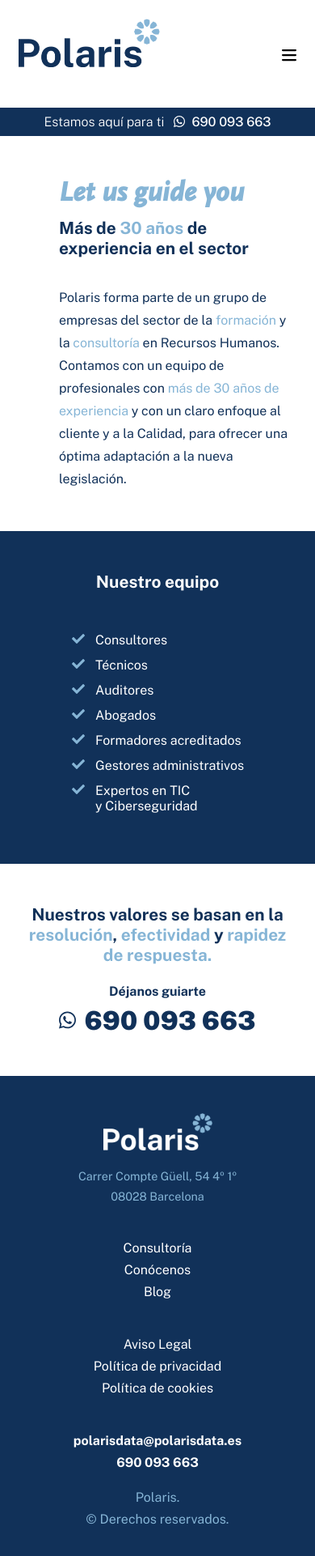
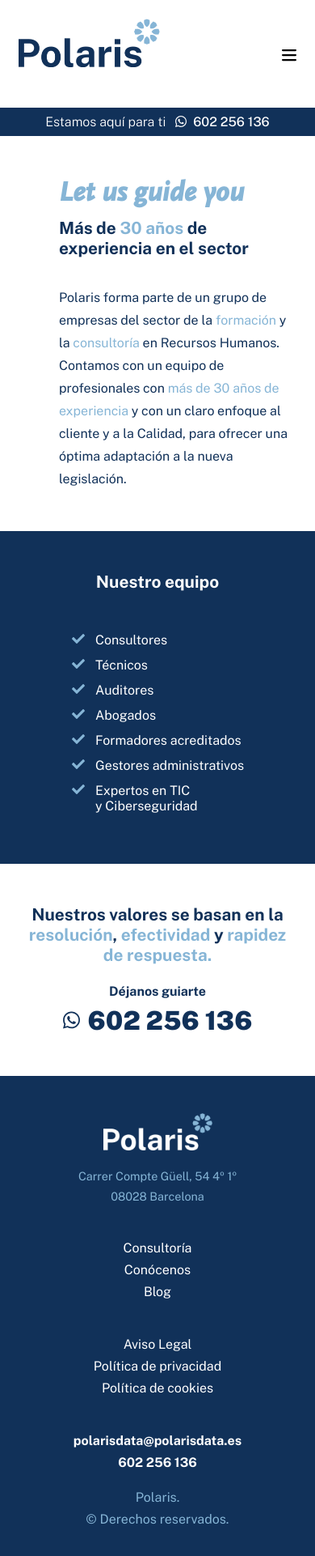
Before and after one commit to zima-is/polaris, a Next.js app: page /conocenos in a window 390 px wide. Shown: the top 1922 px of the page at 81% size. Built offline with nearby package versions, Linux system fonts and the light colour scheme; no server answers.

Commit message:
change: phone number

```diff
--- a/components/ContactBanner.js
+++ b/components/ContactBanner.js
@@ -7,7 +7,7 @@
 const ContactBanner = () => {
     return (
         <div className={styles.wrapper}>
-            <p>Estamos aquí para ti <a href="https://wa.me/34690093663" target="_blank">< FontAwesomeIcon icon={faWhatsapp} className={styles.phoneLink} /><span className={styles.spanBold}>690 093 663</span></a></p>
+            <p>Estamos aquí para ti <a href="https://wa.me/34602256136" target="_blank">< FontAwesomeIcon icon={faWhatsapp} className={styles.phoneLink} /><span className={styles.spanBold}>602 256 136</span></a></p>
         </div>
     );
 }
--- a/components/Contacto.js
+++ b/components/Contacto.js
@@ -9,7 +9,7 @@
             <div className={styles.wrapper}>
                 <h2>Nuestros valores se basan en la <span className={styles.spanCyan}>resolución</span>, <span className={styles.spanCyan}>efectividad</span> y <span className={styles.spanCyan}>rapidez de respuesta.</span></h2>
                 <p>Déjanos guiarte</p>
-                <p className={styles.phoneLink}><a href="https://wa.me/34690093663" target="_blank">< FontAwesomeIcon icon={faWhatsapp} />690 093 663</a></p>
+                <p className={styles.phoneLink}><a href="https://wa.me/34602256136" target="_blank">< FontAwesomeIcon icon={faWhatsapp} />602 256 136</a></p>
             </div>
         </>
     );
--- a/components/ContactoCyan.js
+++ b/components/ContactoCyan.js
@@ -9,7 +9,7 @@
             <div className={styles.wrapperGrid}>
                 <div className={styles.phone}>
                     <p>Estamos aquí para ti</p>
-                    <p className={styles.phoneLink}><a href="https://wa.me/34690093663" target="_blank">< FontAwesomeIcon icon={faWhatsapp} />690 093 663</a></p>
+                    <p className={styles.phoneLink}><a href="https://wa.me/34602256136" target="_blank">< FontAwesomeIcon icon={faWhatsapp} />602 256 136</a></p>
                 </div>
                 <div className={styles.mail}>
                     <p>En Polaris encontrarás siempre a un profesional al otro lado del teléfono que <span className={styles.spanNavy}>te guiará</span>.</p>
--- a/components/Footer.js
+++ b/components/Footer.js
@@ -29,7 +29,7 @@
                     </div>
                     <div className={styles.contacto}>
                         <p><a href="mailto:test@test.com">polarisdata@polarisdata.es</a></p>
-                        <p><a href="https://wa.me/34690093663" target="_blank">690 093 663</a></p>
+                        <p><a href="https://wa.me/34602256136" target="_blank">602 256 136</a></p>
                         <div className={styles.signature}>
                             <p>Polaris.</p>
                             <p> &#169; Derechos reservados.</p>
--- a/components/Formulario.js
+++ b/components/Formulario.js
@@ -12,7 +12,7 @@
                         <img src='/illustrations/pack-basico.webp' alt='' width="261.775px" height="185px" />
                     </div>
                     <h1>Estamos aquí para ti</h1>
-                    <p className={styles.phoneLink}><a href="https://wa.me/34690093663" target="_blank">< FontAwesomeIcon icon={faWhatsapp} />690 093 663</a></p>
+                    <p className={styles.phoneLink}><a href="https://wa.me/34602256136" target="_blank">< FontAwesomeIcon icon={faWhatsapp} />602 256 136</a></p>
                     <p>En Polaris encontrarás siempre a un profesional al otro lado del teléfono que <span className={styles.bolder}>te guiará.</span></p>
                     <p>Si lo prefieres puedes escribirnos a través del formulario.</p>
                     <p className={styles.bolder}><a href="mailto:test@test.com">polarisdata@polarisdata.es</a></p>
--- a/components/PackBasico.js
+++ b/components/PackBasico.js
@@ -33,7 +33,7 @@
                 <div className={styles.cardFooter}>
                     <p>¿Necesitas más información?</p>
                     <p>Estamos aquí para ti</p>
-                    <p className={styles.phoneLink}><a href="https://wa.me/34690093663" target="_blank">< FontAwesomeIcon icon={faWhatsapp} />690 093 663</a></p>
+                    <p className={styles.phoneLink}><a href="https://wa.me/34602256136" target="_blank">< FontAwesomeIcon icon={faWhatsapp} />602 256 136</a></p>
                     <p>También <a href="mailto:testr@test.com">puedes escribirnos aquí</a></p>
                 </div>
             </div>
--- a/components/PackCompleto.js
+++ b/components/PackCompleto.js
@@ -35,7 +35,7 @@
                 <div className={styles.cardFooter}>
                     <p>¿Necesitas más información?</p>
                     <p>Estamos aquí para ti</p>
-                    <p className={styles.phoneLink}><a href="https://wa.me/34690093663" target="_blank">< FontAwesomeIcon icon={faWhatsapp} />690 093 663</a></p>
+                    <p className={styles.phoneLink}><a href="https://wa.me/34602256136" target="_blank">< FontAwesomeIcon icon={faWhatsapp} />602 256 136</a></p>
                     <p>También <a href="mailto:testr@test.com">puedes escribirnos aquí</a></p>
                 </div>
                 <div className={styles.recomendado}>
```
